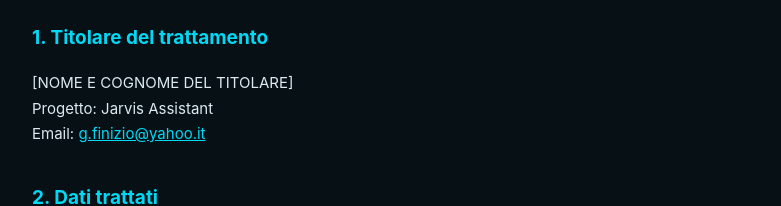
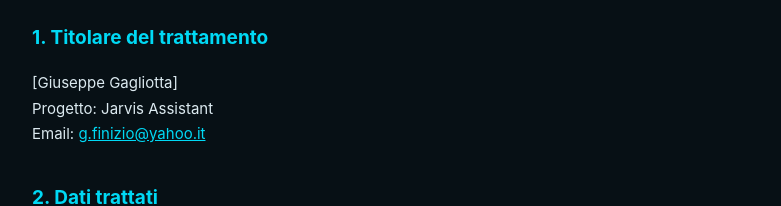
Before and after one commit to eppesuig80/jarvis-privacy, a plain HTML site: page index.html in a window 1280 px wide. Shown: the part 394-600 px from the top of the page, without its empty margins (248-1029 px from the left). Drawn offline with Linux system fonts and the light colour scheme.

Commit message:
Update data for treatment holder in index.html

```diff
--- a/index.html
+++ b/index.html
@@ -61,7 +61,7 @@
 
   <h2>1. Titolare del trattamento</h2>
   <p>
-    [NOME E COGNOME DEL TITOLARE]<br>
+    [Giuseppe Gagliotta]<br>
     Progetto: Jarvis Assistant<br>
     Email:
     <a href="mailto:g.finizio@yahoo.it">
```
